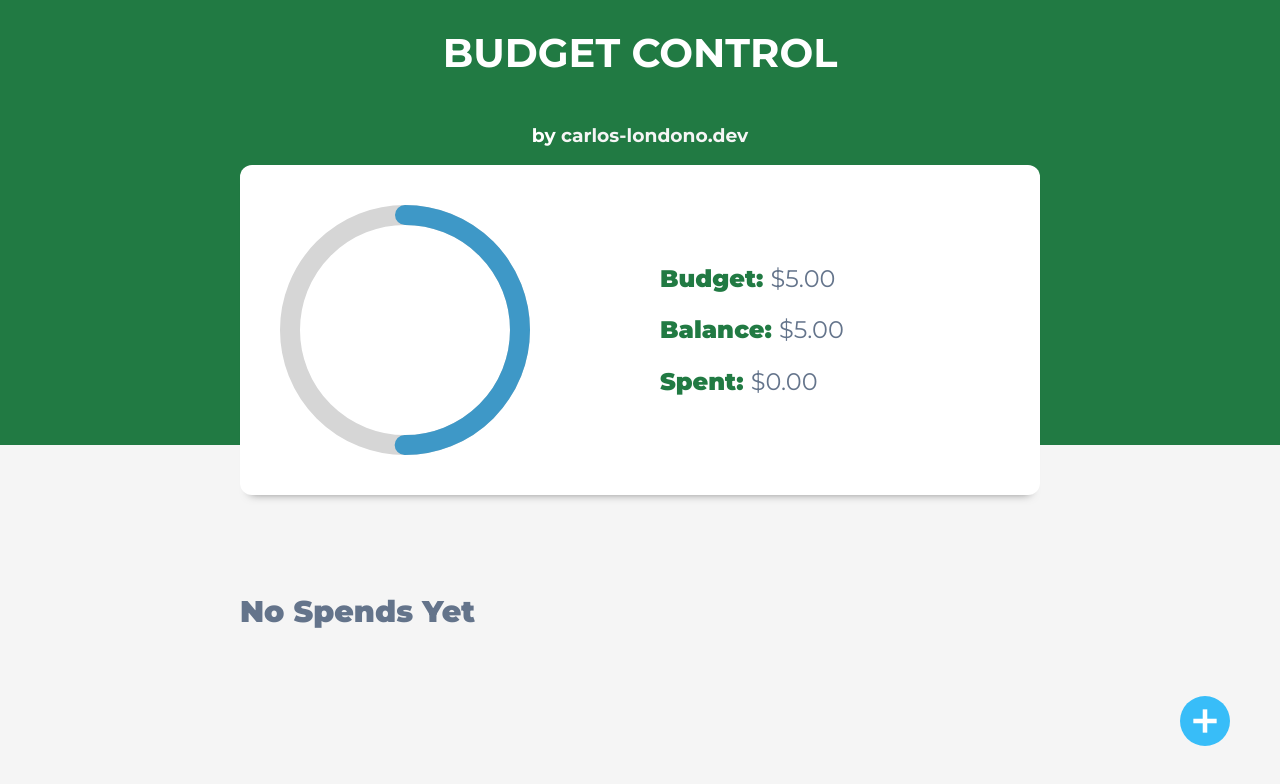
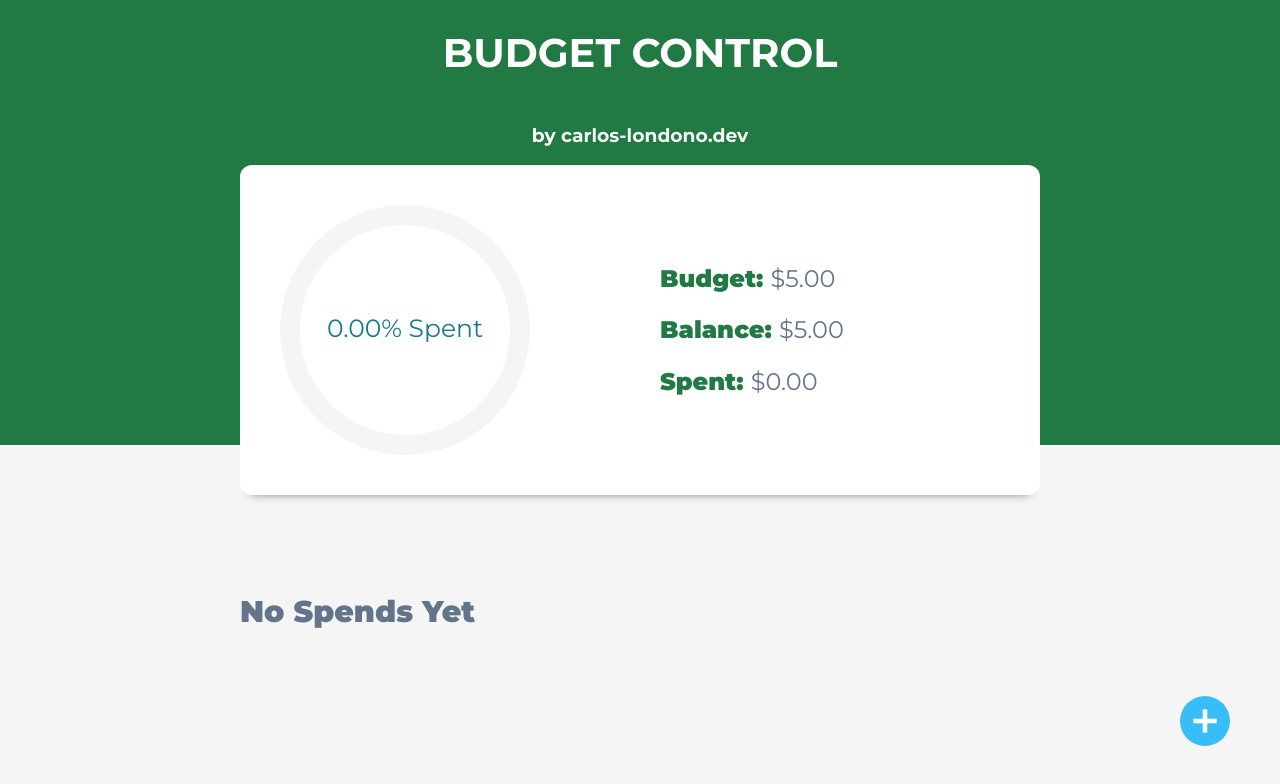
Before and after one commit to ClondonoM/react-budget-control-app, a React (Vite) app: page / in a window 1280 px wide. Both pictures are taken after typing "5" into the empty fields and a click on the input "Add". Shown: the top 784 px of the page. Built offline with nearby package versions, Linux system fonts and the light colour scheme.

Commit message:
adding calculations and styles to progress bar

```diff
--- a/src/components/BudgetControl.jsx
+++ b/src/components/BudgetControl.jsx
@@ -3,13 +3,18 @@ import { CircularProgressbar, buildStyles } from 'react-circular-progressbar';
 import 'react-circular-progressbar/dist/styles.css';
 
 const BudgetControl = ({ spends, budget }) => {
+  const [percentage, setPercentage] = useState(0);
   const [available, setAvailable] = useState(0);
   const [spent, setSpent] = useState(0);
 
   useEffect(() => {
     const totalSpent = spends.reduce((total, spend) => spend.amount + total, 0);
+    const newPercentage = ((totalSpent / budget) * 100).toFixed(2);
     setSpent(totalSpent);
     setAvailable(budget - totalSpent);
+    setTimeout(() => {
+      setPercentage(newPercentage);
+    }, 1000);
   }, [spends]);
 
   const moneyFormat = (amount) => {
@@ -21,7 +26,16 @@ const BudgetControl = ({ spends, budget }) => {
   return (
     <div className='budget-container container shade two-cols'>
       <div>
-        <CircularProgressbar value={50} />
+        <CircularProgressbar
+          styles={buildStyles({
+            pathColor: '#1a788a',
+            trailColor: '#f5f5f5',
+            textColor: '#1a788a',
+            textWeight: 'bold',
+          })}
+          value={percentage}
+          text={`${percentage}% Spent`}
+        />
       </div>
       <div className='budget-content'>
         <p>
```
